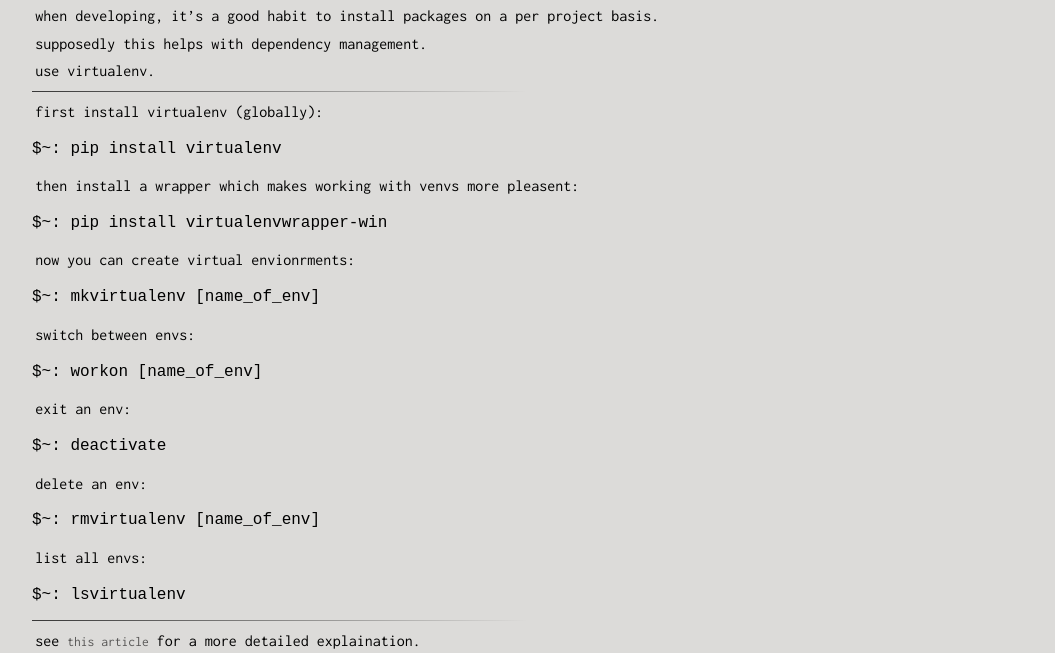
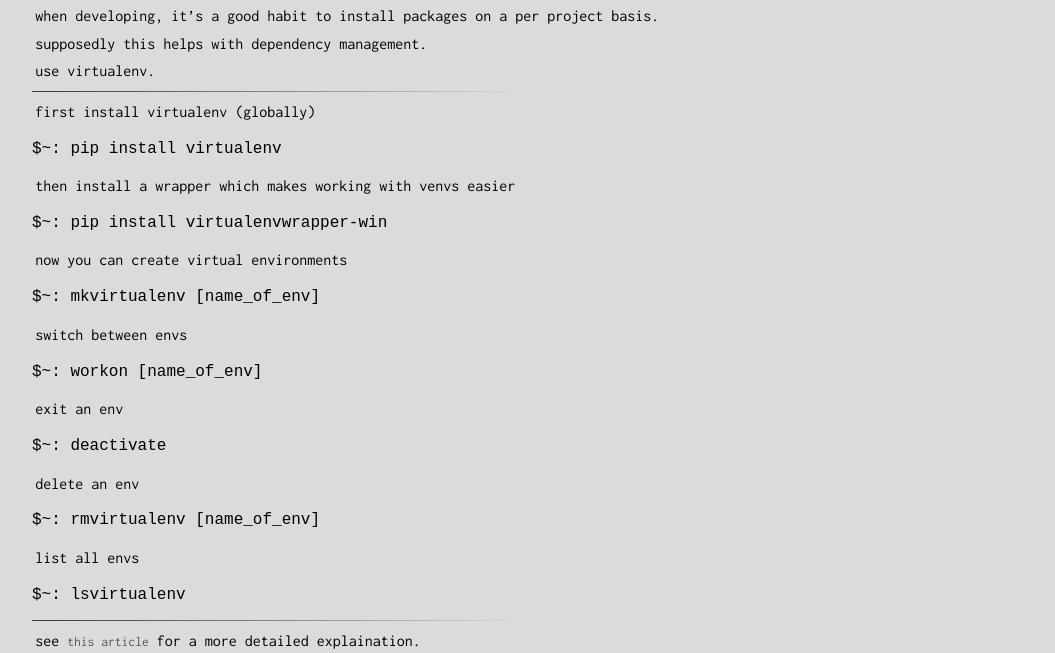
Before and after one commit to msawangwan/msawangwan.github.io, a Jekyll site: the page built from _article/python_virtualenv.md, in a window 1280 px wide. Shown: the part 201-854 px from the top of the page, without its empty margins (112-1167 px from the left). Built offline with Jekyll 4.4.1, drawn with Linux system fonts in a browser that asks for light colours; some web fonts are replaced.

Commit message:
enabled spell check

```diff
--- a/_article/python_virtualenv.md
+++ b/_article/python_virtualenv.md
@@ -16,31 +16,31 @@ use virtualenv.
 
 * * *
 
-first install virtualenv (globally):
+first install virtualenv (globally)
 
     $~: pip install virtualenv
 
-then install a wrapper which makes working with venvs more pleasent:
+then install a wrapper which makes working with venvs easier
 
     $~: pip install virtualenvwrapper-win
 
-now you can create virtual envionrments:
+now you can create virtual environments
 
     $~: mkvirtualenv [name_of_env]
 
-switch between envs:
+switch between envs
 
     $~: workon [name_of_env]
 
-exit an env:
+exit an env
 
     $~: deactivate
 
-delete an env:
+delete an env
 
     $~: rmvirtualenv [name_of_env]
 
-list all envs:
+list all envs
 
     $~: lsvirtualenv
 
```
Also changed, not shown: _article/git_intro.md (+1 -1 lines), _article/ruby_latest_ubuntu1404.md (+5 -1 lines).
